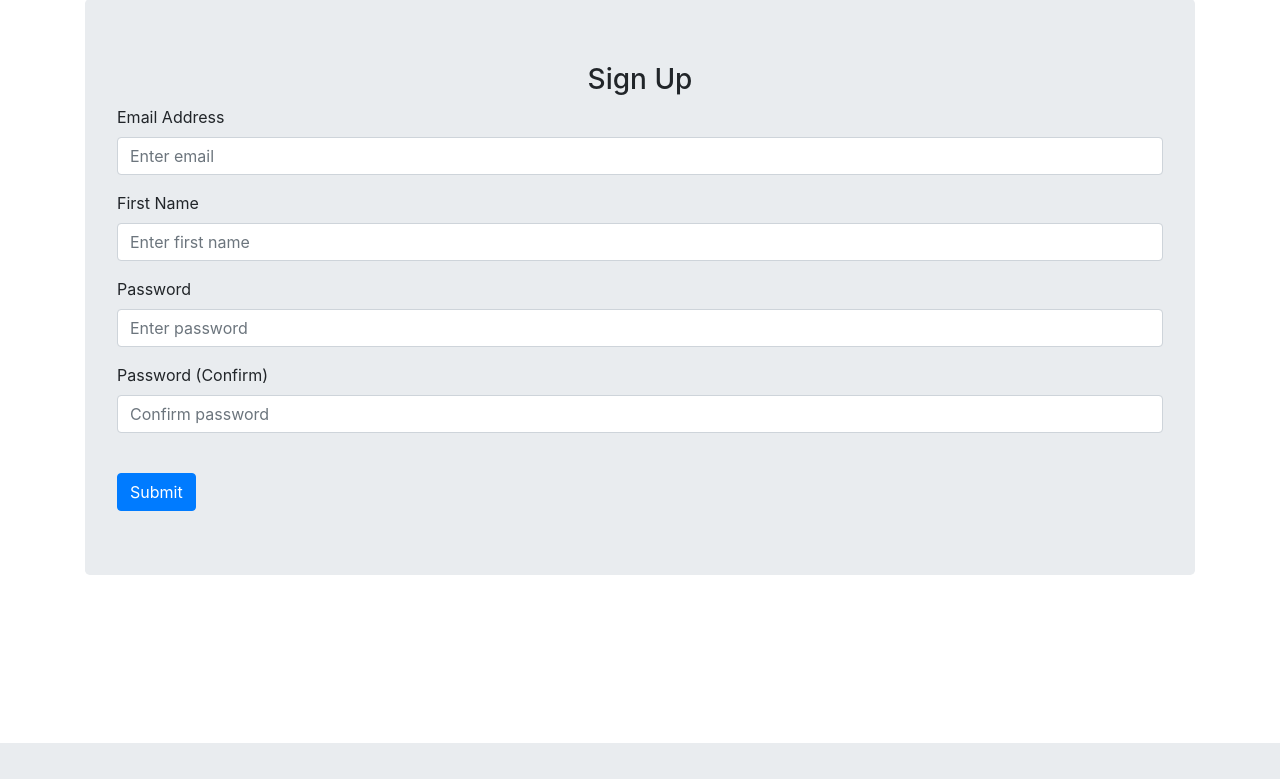
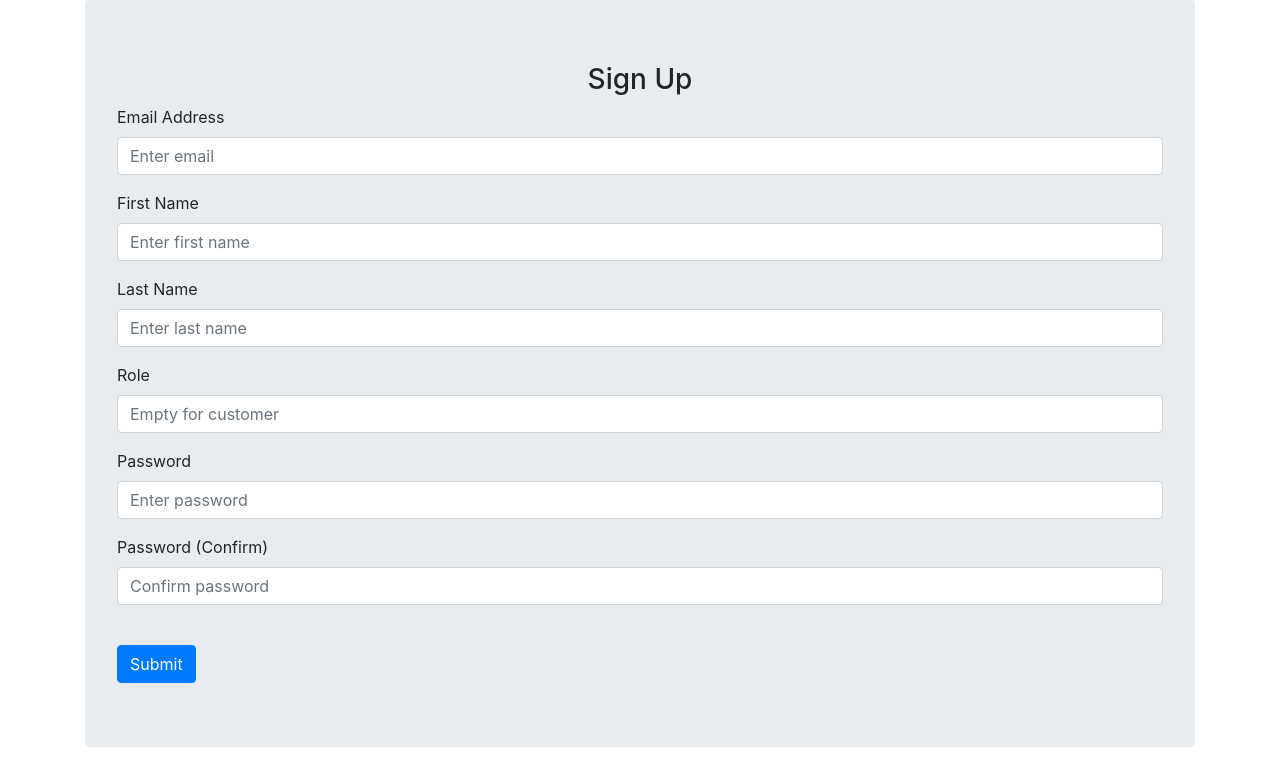
Before and after one commit to csong126/A-simple-Bookstore, a Python web app: template website/templates/sign_up.html in a window 1280 px wide. Shown: the part 57-836 px from the top of the page. Before the commit the page ends 800 px from the top, so only its background shows below. Run offline with Jinja, Linux system fonts and the light colour scheme; the template is opened without the code that fills it, so the values that code supplies are empty; some libraries are stand-ins or nearby versions.

Commit message:
manager account works

```diff
--- a/website/models.py
+++ b/website/models.py
@@ -14,6 +14,7 @@ class User(db.Model, UserMixin):
     role = db.Column(db.String(20))
     cart = db.relationship('Cart')
     order = db.relationship('Order')
+    notes = db.relationship('Note')
 
 class Cart(db.Model):
     cid=db.Column(db.Integer,primary_key=True)
--- a/website/static/index.js
+++ b/website/static/index.js
@@ -1,8 +1,8 @@
-function deleteBook(ISBN) {
-  fetch("/delete_from_cart", {
+function deleteNote(noteId) {
+  fetch("/delete-note", {
     method: "POST",
-    body: JSON.stringify({ ISBN: ISBN }),
+    body: JSON.stringify({ noteId: noteId }),
   }).then((_res) => {
-    window.location.href = "/";
+    window.location.href = "/manager_acc";
   });
 }
--- a/website/templates/base.html
+++ b/website/templates/base.html
@@ -61,9 +61,11 @@
       </button>
       <div class="collapse navbar-collapse" id="navbar">
         <div class="navbar-nav">
-          {% if user.is_authenticated %}
+          {% if user.is_authenticated and user.role == 'manager' %}
+          <a class="nav-item nav-link float-right" id="manager" href="/manager_acc">Store management</a>
+          <a class="nav-item nav-link" id="logout" href="/logout">Logout</a>
+          {% elif user.is_authenticated and user.role != 'manager' %}
           <a class="nav-item nav-link" id="home" href="/">Home</a>
-          <a class="nav-item nav-link float-right" id="manager" href="/manager_acc">Store management</a>
           <a class="nav-item nav-link" id="logout" href="/logout">Logout</a>
           {% else %}
           <a class="nav-item nav-link" id="login" href="/login">Login</a>
--- a/website/templates/sign_up.html
+++ b/website/templates/sign_up.html
@@ -21,6 +21,26 @@ content %}
         id="firstName"
         name="firstName"
         placeholder="Enter first name"
+      />
+    </div>
+    <div class="form-group">
+      <label for="lastname">Last Name</label>
+      <input
+        type="text"
+        class="form-control"
+        id="lastname"
+        name="lastName"
+        placeholder="Enter last name"
+      />
+    </div>
+    <div class="form-group">
+      <label for="role">Role</label>
+      <input
+        type="text"
+        class="form-control"
+        id="role"
+        name="role"
+        placeholder="Empty for customer"
       />
     </div>
     <div class="form-group">
```
Also changed, not shown: website/auth.py (+7 -5 lines), website/templates/manager.html (+4 -4 lines), website/views.py (+18 -2 lines), README.md, website/database.db, 1 other file.
